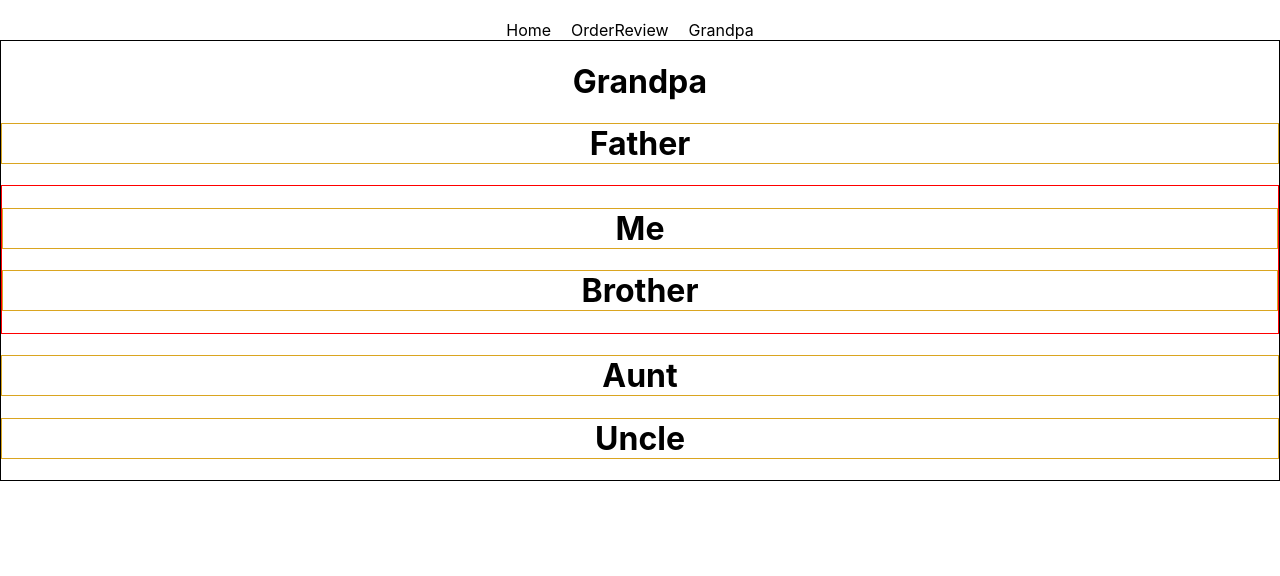
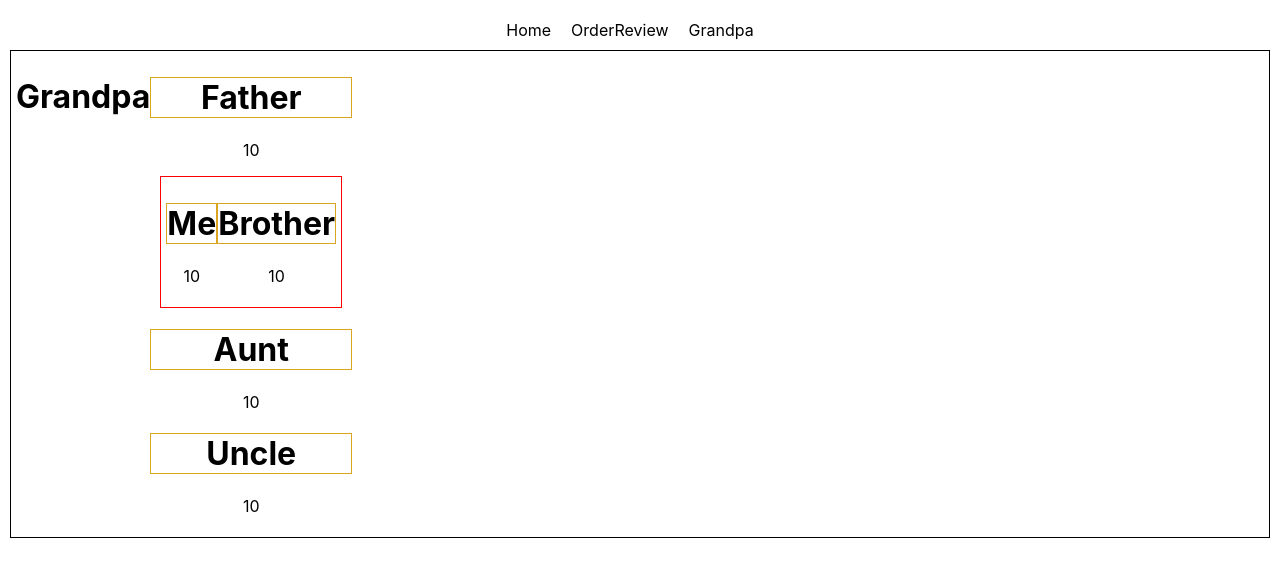
Before and after one commit to ahnafwarith/router-recap, a React (Create React App) app: page /grandpa in a window 1280 px wide. Shown: the top 576 px of the page. Built offline with nearby package versions, Linux system fonts and the light colour scheme.

Commit message:
simple family tree to share same data

```diff
--- a/src/components/Aunt/Aunt.js
+++ b/src/components/Aunt/Aunt.js
@@ -1,9 +1,10 @@
 import React from 'react';
 
-const Aunt = () => {
+const Aunt = ({ house }) => {
     return (
         <div>
             <h1>Aunt</h1>
+            <p>{house}</p>
         </div>
     );
 };
--- a/src/components/Brother/Brother.js
+++ b/src/components/Brother/Brother.js
@@ -1,9 +1,10 @@
 import React from 'react';
 
-const Brother = () => {
+const Brother = ({ house }) => {
     return (
         <div>
             <h1>Brother</h1>
+            <p>{house}</p>
         </div>
     );
 };
--- a/src/components/Father/Father.js
+++ b/src/components/Father/Father.js
@@ -3,13 +3,14 @@ import Brother from '../Brother/Brother';
 import Me from '../Me/Me';
 import '../Grandpa/Grandpa.css'
 
-const Father = () => {
+const Father = ({ house }) => {
     return (
         <div>
             <h1>Father</h1>
+            <p>{house}</p>
             <div className='kidsOfF'>
-                <Me></Me>
-                <Brother></Brother>
+                <Me house={house}></Me>
+                <Brother house={house}></Brother>
             </div>
         </div>
     );
--- a/src/components/Grandpa/Grandpa.css
+++ b/src/components/Grandpa/Grandpa.css
@@ -1,5 +1,8 @@
 .grandpa {
     border: 1px solid black;
+    margin: 10px;
+    padding: 5px;
+    display: flex;
 }
 
 .kids h1 {
@@ -8,4 +11,7 @@
 
 .kidsOfF {
     border: 1px solid red;
+    display: flex;
+    margin: 10px;
+    padding: 5px;
 }
--- a/src/components/Grandpa/Grandpa.js
+++ b/src/components/Grandpa/Grandpa.js
@@ -5,13 +5,14 @@ import Uncle from '../Uncle/Uncle';
 import './Grandpa.css'
 
 const Grandpa = () => {
+    const house = 10
     return (
         <div className='grandpa'>
             <h1>Grandpa</h1>
             <div className="kids">
-                <Father></Father>
-                <Aunt></Aunt>
-                <Uncle></Uncle>
+                <Father house={house}></Father>
+                <Aunt house={house}></Aunt>
+                <Uncle house={house}></Uncle>
             </div>
         </div>
     );
--- a/src/components/Me/Me.js
+++ b/src/components/Me/Me.js
@@ -1,9 +1,10 @@
 import React from 'react';
 
-const Me = () => {
+const Me = ({ house }) => {
     return (
         <div>
             <h1>Me</h1>
+            <p>{house}</p>
         </div>
     );
 };
--- a/src/components/Uncle/Uncle.js
+++ b/src/components/Uncle/Uncle.js
@@ -1,9 +1,10 @@
 import React from 'react';
 
-const Uncle = () => {
+const Uncle = ({ house }) => {
     return (
         <div>
             <h1>Uncle</h1>
+            <p>{house}</p>
         </div>
     );
 };
```
